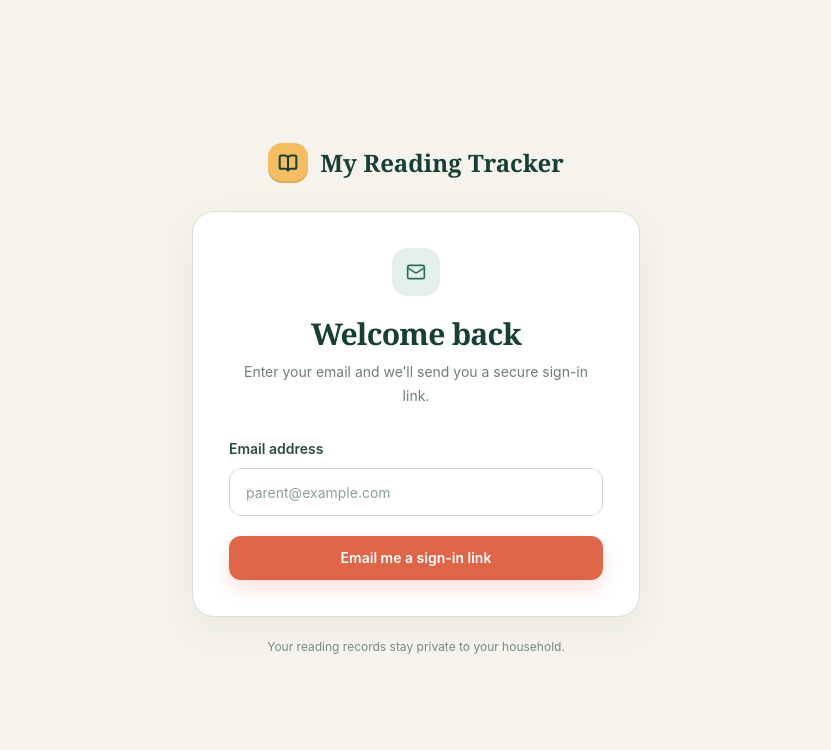
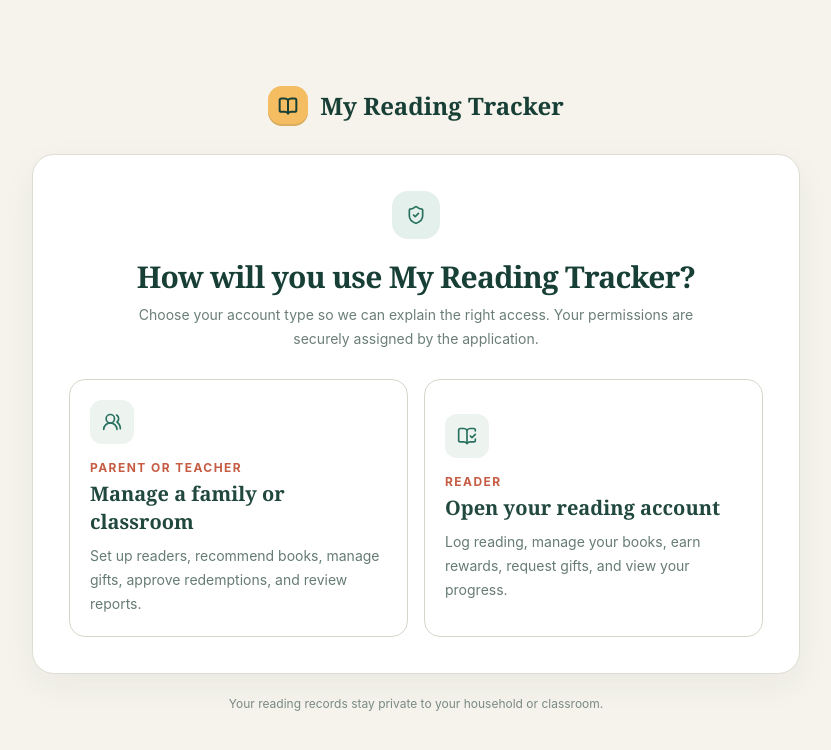
Before and after one commit to randomJunL/my-reading-tracker, a React (Vite) app in the folder frontend/: page /sign-in in a window 1280 px wide. Shown: the top 750 px of the page, without its empty margins (224-1055 px from the left). Built offline with nearby package versions, Linux system fonts and the light colour scheme; no server answers.

Commit message:
add role-aware authentication entry

```diff
--- a/frontend/src/routes/sign-in-page.tsx
+++ b/frontend/src/routes/sign-in-page.tsx
@@ -1,4 +1,10 @@
-import { Mail } from "lucide-react";
+import {
+  ArrowLeft,
+  BookOpenCheck,
+  Mail,
+  ShieldCheck,
+  UsersRound,
+} from "lucide-react";
 import { type FormEvent, useState } from "react";
 import { Navigate } from "react-router-dom";
 
@@ -7,10 +13,36 @@ import { Button } from "@/components/ui/button";
 import { Card } from "@/components/ui/card";
 import { APP_NAME } from "@/config/branding";
 import { useAuth } from "@/features/auth/auth";
+import { cn } from "@/lib/utils";
+
+type AccountPath = "adult" | "reader";
+
+const accountPaths = {
+  adult: {
+    eyebrow: "Parent or teacher",
+    title: "Manage a family or classroom",
+    description:
+      "Set up readers, recommend books, manage gifts, approve redemptions, and review reports.",
+    emailHint: "Use your parent, teacher, or caregiver email.",
+    placeholder: "parent@example.com",
+    icon: UsersRound,
+  },
+  reader: {
+    eyebrow: "Reader",
+    title: "Open your reading account",
+    description:
+      "Log reading, manage your books, earn rewards, request gifts, and view your progress.",
+    emailHint:
+      "Reader access requires an invitation. Use the exact email your parent or teacher linked to your reader profile.",
+    placeholder: "reader@example.com",
+    icon: BookOpenCheck,
+  },
+} as const;
 
 export function SignInPage() {
   const { isConfigured, isDevAuthBypass, isLoading, session, sendMagicLink } =
     useAuth();
+  const [accountPath, setAccountPath] = useState<AccountPath | null>(null);
   const [email, setEmail] = useState("");
   const [isSending, setIsSending] = useState(false);
   const [message, setMessage] = useState<string | null>(null);
@@ -18,6 +50,13 @@ export function SignInPage() {
 
   if (!isLoading && (session || isDevAuthBypass)) {
     return <Navigate to="/" replace />;
+  }
+
+  function chooseAccountPath(path: AccountPath) {
+    setAccountPath(path);
+    setEmail("");
+    setMessage(null);
+    setError(null);
   }
 
   async function handleSubmit(event: FormEvent<HTMLFormElement>) {
@@ -41,29 +80,148 @@ export function SignInPage() {
 
   return (
     <main className="flex min-h-screen items-center justify-center bg-[#f5f3eb] px-5 py-12">
-      <div className="w-full max-w-md">
+      <div className={cn("w-full", accountPath ? "max-w-md" : "max-w-3xl")}>
         <div className="mb-7 flex items-center justify-center gap-3 text-[#173f36]">
           <BrandMark />
           <span className="font-serif text-2xl font-bold">{APP_NAME}</span>
         </div>
+
+        {accountPath ? (
+          <SignInCard
+            accountPath={accountPath}
+            email={email}
+            error={error}
+            isConfigured={isConfigured}
+            isSending={isSending}
+            message={message}
+            onChangeEmail={setEmail}
+            onChooseAnother={() => {
+              setAccountPath(null);
+              setEmail("");
+              setMessage(null);
+              setError(null);
+            }}
+            onSubmit={(event) => void handleSubmit(event)}
+          />
+        ) : (
+          <AccountPathChooser onChoose={chooseAccountPath} />
+        )}
+
+        <p className="mt-5 text-center text-xs leading-5 text-[#7a8a84]">
+          Your reading records stay private to your household or classroom.
+        </p>
+      </div>
+    </main>
+  );
+}
+
+function AccountPathChooser({
+  onChoose,
+}: {
+  onChoose: (path: AccountPath) => void;
+}) {
+  return (
     <Card className="p-7 sm:p-9">
       <div className="text-center">
         <span className="mx-auto flex size-12 items-center justify-center rounded-2xl bg-[#e4f0eb] text-[#28705f]">
-              <Mail className="size-5" />
+          <ShieldCheck className="size-5" />
         </span>
         <h1 className="mt-5 font-serif text-3xl font-bold tracking-[-0.025em] text-[#173f36]">
-              Welcome back
+          How will you use {APP_NAME}?
         </h1>
-            <p className="mt-2 text-sm leading-6 text-[#6b7e77]">
-              Enter your email and we’ll send you a secure sign-in link.
+        <p className="mx-auto mt-2 max-w-xl text-sm leading-6 text-[#6b7e77]">
+          Choose your account type so we can explain the right access. Your
+          permissions are securely assigned by the application.
         </p>
       </div>
 
-          <form className="mt-7" onSubmit={(event) => void handleSubmit(event)}>
-            <label
-              htmlFor="email"
-              className="text-sm font-semibold text-[#294d43]"
+      <div className="mt-7 grid gap-4 sm:grid-cols-2">
+        {(
+          Object.entries(accountPaths) as [
+            AccountPath,
+            (typeof accountPaths)[AccountPath],
+          ][]
+        ).map(([path, option]) => {
+          const Icon = option.icon;
+          return (
+            <button
+              key={path}
+              type="button"
+              aria-label={`Continue as ${option.eyebrow}`}
+              onClick={() => onChoose(path)}
+              className="cursor-pointer rounded-2xl border border-[#d7d5c9] bg-white p-5 text-left transition hover:-translate-y-0.5 hover:border-[#78a99c] hover:shadow-[0_12px_30px_rgba(35,68,59,0.09)] focus-visible:outline-2 focus-visible:outline-offset-2 focus-visible:outline-[#28705f]"
             >
+              <span className="flex size-11 items-center justify-center rounded-xl bg-[#edf3ef] text-[#28705f]">
+                <Icon className="size-5" />
+              </span>
+              <span className="mt-4 block text-xs font-bold tracking-[0.12em] text-[#c65c43] uppercase">
+                {option.eyebrow}
+              </span>
+              <span className="mt-1 block font-serif text-xl font-bold text-[#21483e]">
+                {option.title}
+              </span>
+              <span className="mt-2 block text-sm leading-6 text-[#667b74]">
+                {option.description}
+              </span>
+            </button>
+          );
+        })}
+      </div>
+    </Card>
+  );
+}
+
+function SignInCard({
+  accountPath,
+  email,
+  error,
+  isConfigured,
+  isSending,
+  message,
+  onChangeEmail,
+  onChooseAnother,
+  onSubmit,
+}: {
+  accountPath: AccountPath;
+  email: string;
+  error: string | null;
+  isConfigured: boolean;
+  isSending: boolean;
+  message: string | null;
+  onChangeEmail: (email: string) => void;
+  onChooseAnother: () => void;
+  onSubmit: (event: FormEvent<HTMLFormElement>) => void;
+}) {
+  const option = accountPaths[accountPath];
+
+  return (
+    <Card className="p-7 sm:p-9">
+      <button
+        type="button"
+        onClick={onChooseAnother}
+        className="inline-flex cursor-pointer items-center gap-2 text-sm font-semibold text-[#567069] hover:text-[#21483e]"
+      >
+        <ArrowLeft className="size-4" />
+        Choose another role
+      </button>
+
+      <div className="mt-5 text-center">
+        <span className="mx-auto flex size-12 items-center justify-center rounded-2xl bg-[#e4f0eb] text-[#28705f]">
+          <Mail className="size-5" />
+        </span>
+        <p className="mt-5 text-xs font-bold tracking-[0.12em] text-[#c65c43] uppercase">
+          {option.eyebrow}
+        </p>
+        <h1 className="mt-1 font-serif text-3xl font-bold tracking-[-0.025em] text-[#173f36]">
+          Sign in to your account
+        </h1>
+        <p className="mt-2 text-sm leading-6 text-[#6b7e77]">
+          {option.emailHint}
+        </p>
+      </div>
+
+      <form className="mt-7" onSubmit={onSubmit}>
+        <label htmlFor="email" className="text-sm font-semibold text-[#294d43]">
           Email address
         </label>
         <input
@@ -73,9 +231,9 @@ export function SignInPage() {
           autoComplete="email"
           required
           value={email}
-              onChange={(event) => setEmail(event.target.value)}
+          onChange={(event) => onChangeEmail(event.target.value)}
           className="mt-2 h-12 w-full rounded-xl border border-[#d7d5c9] bg-white px-4 text-sm text-[#173f36] transition outline-none focus:border-[#28705f] focus:ring-3 focus:ring-[#28705f]/15"
-              placeholder="parent@example.com"
+          placeholder={option.placeholder}
         />
         {message && (
           <p className="mt-3 text-sm text-[#28705f]" role="status">
@@ -102,10 +260,5 @@ export function SignInPage() {
         </Button>
       </form>
     </Card>
-        <p className="mt-5 text-center text-xs leading-5 text-[#7a8a84]">
-          Your reading records stay private to your household.
-        </p>
-      </div>
-    </main>
   );
 }
```
Also changed, not shown: 2 other files (tests, documents, lock files or other folders). Lines whose indentation alone changed are shown as unchanged.
